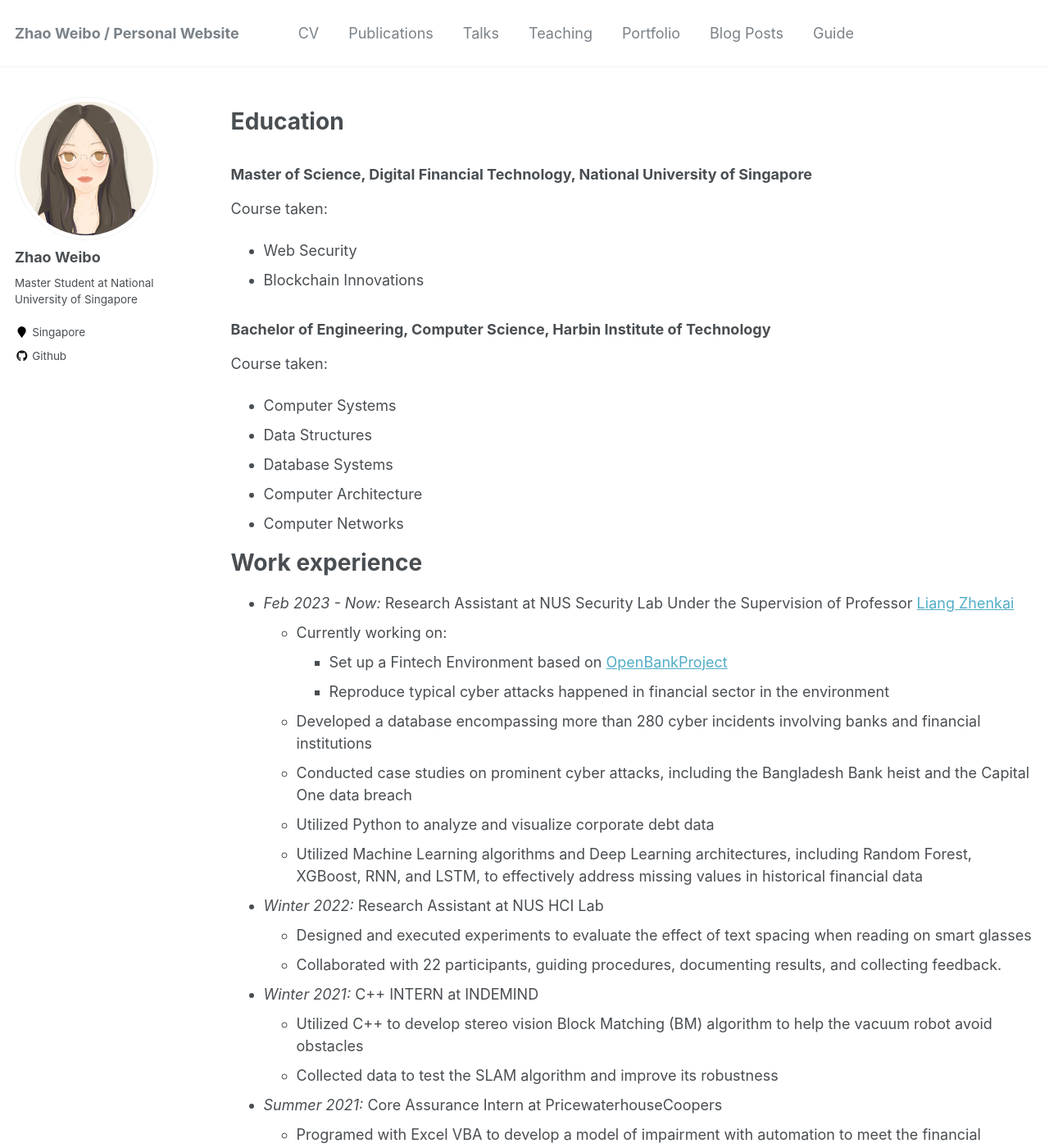
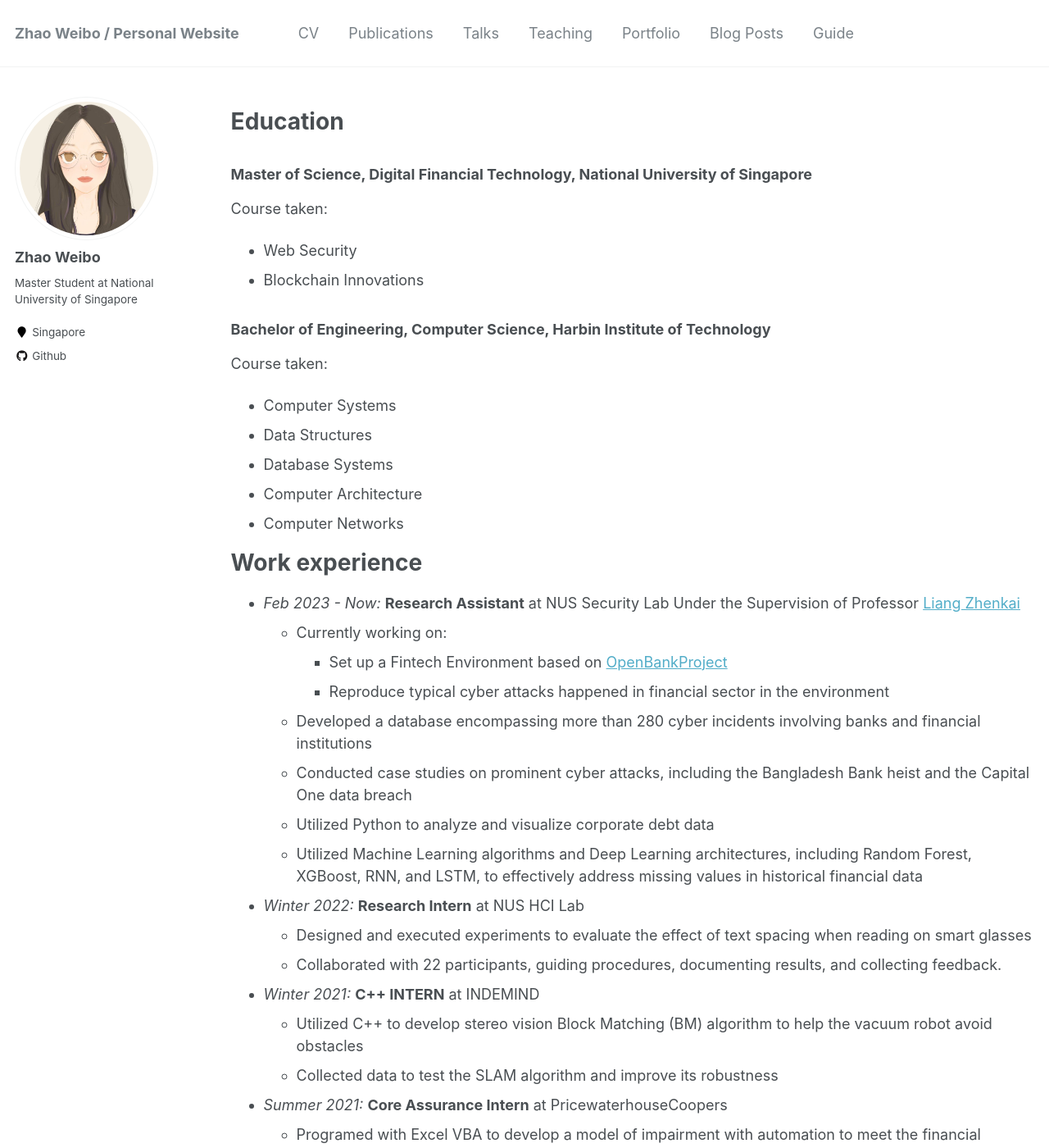
Before and after one commit to LexieZB/LexieZB.github.io, a Jekyll site: the page built from _pages/cv.md, in a window 1280 px wide and 1400 px high. Shown: the whole window at 82% size. Built offline with Jekyll 4.4.1, drawn with Linux system fonts in a browser that asks for light colours.

Commit message:
CV add bold

```diff
--- a/_pages/cv.md
+++ b/_pages/cv.md
@@ -30,7 +30,7 @@ Course taken:
 
 Work experience
 ======
-* *Feb 2023 - Now:* Research Assistant at NUS Security Lab Under the Supervision of Professor [Liang Zhenkai](https://www.comp.nus.edu.sg/cs/people/liangzk/)
+* *Feb 2023 - Now:* **Research Assistant** at NUS Security Lab Under the Supervision of Professor [Liang Zhenkai](https://www.comp.nus.edu.sg/cs/people/liangzk/)
   * Currently working on:
     * Set up a Fintech Environment based on [OpenBankProject](https://www.openbankproject.com/)
     * Reproduce typical cyber attacks happened in financial sector in the environment
@@ -38,13 +38,13 @@ Work experience
   * Conducted case studies on prominent cyber attacks, including the Bangladesh Bank heist and the Capital One data breach
   * Utilized Python to analyze and visualize corporate debt data
   * Utilized Machine Learning algorithms and Deep Learning architectures, including Random Forest, XGBoost, RNN, and LSTM,  to effectively address missing values in historical financial data
-* *Winter 2022:* Research Assistant at NUS HCI Lab
+* *Winter 2022:* **Research Intern** at NUS HCI Lab
   * Designed and executed experiments to evaluate the effect of text spacing when reading on smart glasses
   * Collaborated with 22 participants, guiding procedures, documenting results, and collecting feedback.
-* *Winter 2021:* C++ INTERN at INDEMIND
+* *Winter 2021:* **C++ INTERN** at INDEMIND
   * Utilized C++ to develop stereo vision Block Matching (BM) algorithm to help the vacuum robot avoid obstacles
   * Collected data to test the SLAM algorithm and improve its robustness
-* *Summer 2021:* Core Assurance Intern at PricewaterhouseCoopers
+* *Summer 2021:* **Core Assurance Intern** at PricewaterhouseCoopers
   * Programed with Excel VBA to develop a model of impairment with automation to meet the financial standard IFRS 9
   * Improved the efficiency of the impairment model, and ultimately shortened the impairment calculation time from 3 days to 5 hours, with an accuracy rate of 95%
   * Optimized the impairment model, improved the graphical user interface and enhanced the user experience, increasing  adoption from 74% to 87%
```
Also changed, not shown: _pages/about.md (+1 -1 lines).
